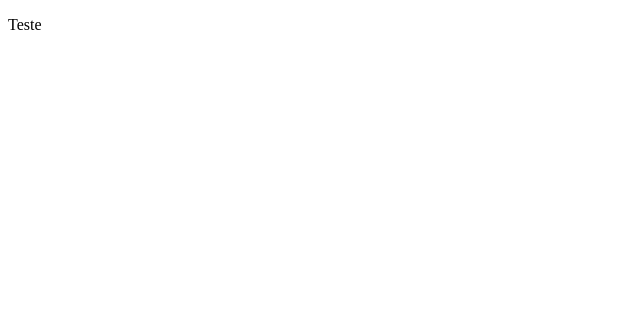
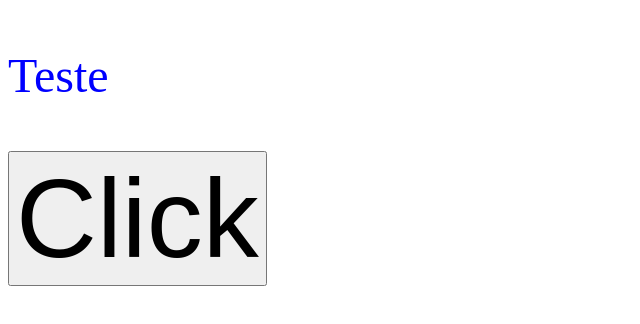
Before and after one commit to Initdd/SlingHero, a plain HTML site: page index.html in a window 1280 px wide. Shown: the whole page, without its empty margins (0-640 px from the left). Drawn offline with Linux system fonts and the light colour scheme.

Commit message:
mais um teste

```diff
--- a/index.html
+++ b/index.html
@@ -4,8 +4,12 @@
     <meta charset="UTF-8">
     <meta name="viewport" content="width=device-width, initial-scale=1.0">
     <title>Sling Hero</title>
+    <link rel="stylesheet" href="./styles.css">
+    <script src="./main.js"></script>
 </head>
 <body>
-    <p>Teste</p>
+    <p class="t2" id="i">Teste</p>
+    <button onclick="test()">Click</button>
+
 </body>
 </html>
--- a/main.js
+++ b/main.js
@@ -0,0 +1,10 @@
+function test() {
+    let p = document.getElementById("i");
+    let clas = ["t1", "t2"];
+    let index = 0;
+
+    setInterval(() => {
+        p.className = clas[index];
+        index = (index + 1) % clas.length;
+    }, 1000);
+}
--- a/styles.css
+++ b/styles.css
@@ -0,0 +1,17 @@
+p {
+    color: purple;
+    font-size: 300%;
+}
+
+button {
+    font-size: 700%;
+}
+
+.t1 {
+    color: red;
+    border: 5px solid red;
+}
+
+.t2 {
+    color: blue;
+}
```
